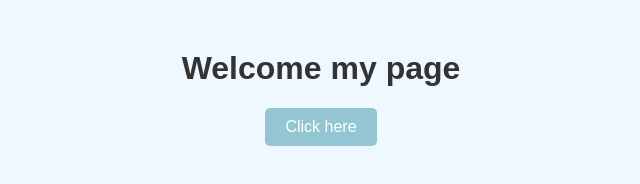
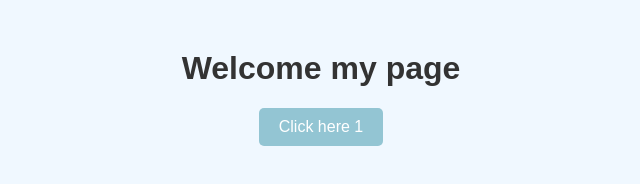
Before and after one commit to Karen020701/AWSdeploy, a plain HTML site: page index.html in a window 1280 px wide. Shown: the full height of the page, 319-959 px from the left. Drawn offline with Linux system fonts and the light colour scheme.

Commit message:
feat: :sparkles: test

```diff
--- a/index.html
+++ b/index.html
@@ -28,7 +28,7 @@
 </head>
 <body>
     <h1>Welcome my page</h1>
-    <button onclick="mostrarMensaje()">Click here</button>
+    <button onclick="mostrarMensaje()">Click here 1</button>
 
     <script>
         function mostrarMensaje() {
```
